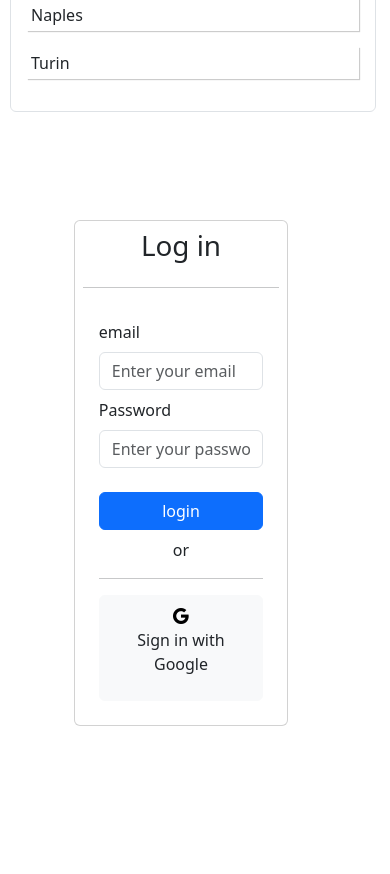
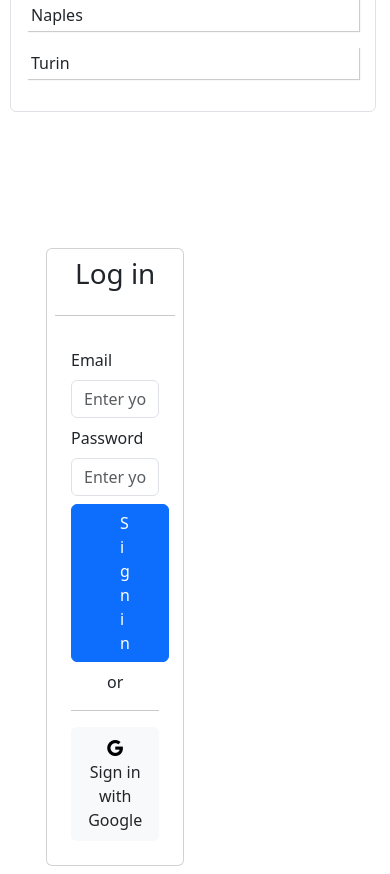
Before and after one commit to yabuz87/quiz, a React (Vite) app: page / in a window 390 px wide. Shown: the part 3220-4094 px from the top of the page. Before the commit the page ends 3946 px from the top, so only its background shows below. Built offline with nearby package versions, Linux system fonts and the light colour scheme.

Commit message:
`Refactor Home component to use Login component and update Dashboard component to display user data and recent scores.`

```diff
--- a/src/components/Home.jsx
+++ b/src/components/Home.jsx
@@ -2,6 +2,7 @@ import React,{useState,useEffect} from 'react'
 import 'bootstrap-icons/font/bootstrap-icons.css';
 import {photoObj} from "../assets/photObj"
 import {biology} from "../assets/biology";
+import Login from "./Login";
 
 
 const Home = () => {
@@ -40,27 +41,8 @@ const Home = () => {
 
   </div>
 </div>
-      <div className="col-md-5 row container-lg  justify-content-center align-items-center unscrollable-contnent d-sm-none d-lg-block " style={{paddingTop:"100px"}}>
-  <div className="col-sm-6" style={{width:"75%"}}>
-    <div className="card p-2">
-    <h1 className="text-center">Log in</h1>
-    <hr/>
-      <div className="card-body">
-
-        <label className="card-title">email</label>
-        <input type="email" className="form-control w-100" placeholder="Enter your email"/>
-        <label className="card-title my-2 ">Password</label>
-        <input type="email" className="form-control mb-3 w-100" placeholder="Enter your password"/>
-        <a href="#" className="btn btn-primary my-2 px-5 w-100" >login</a>
-        <p className="text-center">or</p>
-        <hr/>
-        <button className="btn btn-light w-100 py-2"><i className="bi bi-google p-2"></i>
-        <p className="text-dark text-bold">Sign in with Google</p>
-        </button>
-
-      </div>
-    </div>
-  </div>
+      <div className="col-md-5 row container-lg  unscrollable-contnent  w-75 d-sm-none d-lg-block " style={{paddingTop:"100px"}}>
+     <Login/>
 </div>
     </div>
     </div>
--- a/src/components/userHomePage/Dashboard/DashBoard.jsx
+++ b/src/components/userHomePage/Dashboard/DashBoard.jsx
@@ -1,6 +1,7 @@
+import { doc, getDoc } from 'firebase/firestore';
 import React, { useEffect, useState } from 'react';
+import { photoObj } from '../../../assets/photObj';
 import { auth, db } from '../../firebase/Firebase';
-import { doc, getDoc } from 'firebase/firestore';
 import './index.css';
 
 const DashBoard = () => {
@@ -26,26 +27,58 @@ const DashBoard = () => {
 
   return (
     <div className="container">
-      <h1 className="text-center">User Dashboard</h1>
+
+
+    <div className=" col-6 row justify-content-center align-items-center">
+      {photoObj.map((item,index)=>{
+       return( <>
+            <div className="card m-2" style={{width: "18rem"}} key={index}>
+      <img src={item.img} className="card-img-top" style={{ width:"100%",height:"230px"}}/>
+      <div className="card-body">
+        <h5 className="card-title">{item.name}</h5>
+        <p className="card-text">Some quick example text to build on the card title and make up the bulk of the card's content.</p>
+        <a href="#" className="btn btn-primary px-5">Go</a>
+      </div>
+    </div>
+        </>)
+      })}
+      </div>
+
       {userData ? (
-        <div className="container-lg unscrollable-contnent">
-  <div className="rounded-pill p-5" style={{width: "200px"}}>
-    <i className="bi bi-person-fill" style={{fontSize: "130px", border: "solid 0.2px black", borderRadius: "150px"}}></i>
+        <div className="col-3 unscrollable-contnent shadow-3 me-3" style={{paddingTop:"100px"}}>
+        <h1 className="text-center">User Dashboard</h1>
+  <div className="rounded-pill text-center" style={{width: "100%"}}>
+    <i className="bi bi-person-fill rounded-pill" style={{fontSize: "120px", border: "solid 0.2px black"}}></i>
   </div>
-  <h2>Welcome, {userData.FirstName}</h2>
-  <h3>Scores</h3>
-          <ul>
-            {Object.keys(userData.scores).map((subject, index) => (
-              <li key={index}>{subject}: {userData.scores[subject]}</li>
-            ))}
-            </ul>
+  <h2 className="text-center">Welcome, {userData.FirstName}</h2>
+  <h3 className="text-center">Recent</h3>
+  <table className="border p-3 text-center">
+  <thead className="gap-2">
+    <tr>
+      <th className="px-3">Subjects</th>
+      <th className="px-3">Score (100)</th>
+    </tr>
+  </thead>
+  <tbody >
+    {Object.keys(userData.scores).map((subject, index) => (
+      <tr key={index}>
+        <td className="px-3">{subject}</td>
+        <td className="px-3">{userData.scores[subject]}</td>
+      </tr>
+    ))}
+  </tbody>
+</table>
+
 </div>
 
       ) : (
         <p>Loading...</p>
       )}
-    </div>
-  );
+
+
+
+
+    </div>);
 };
 
 
```
